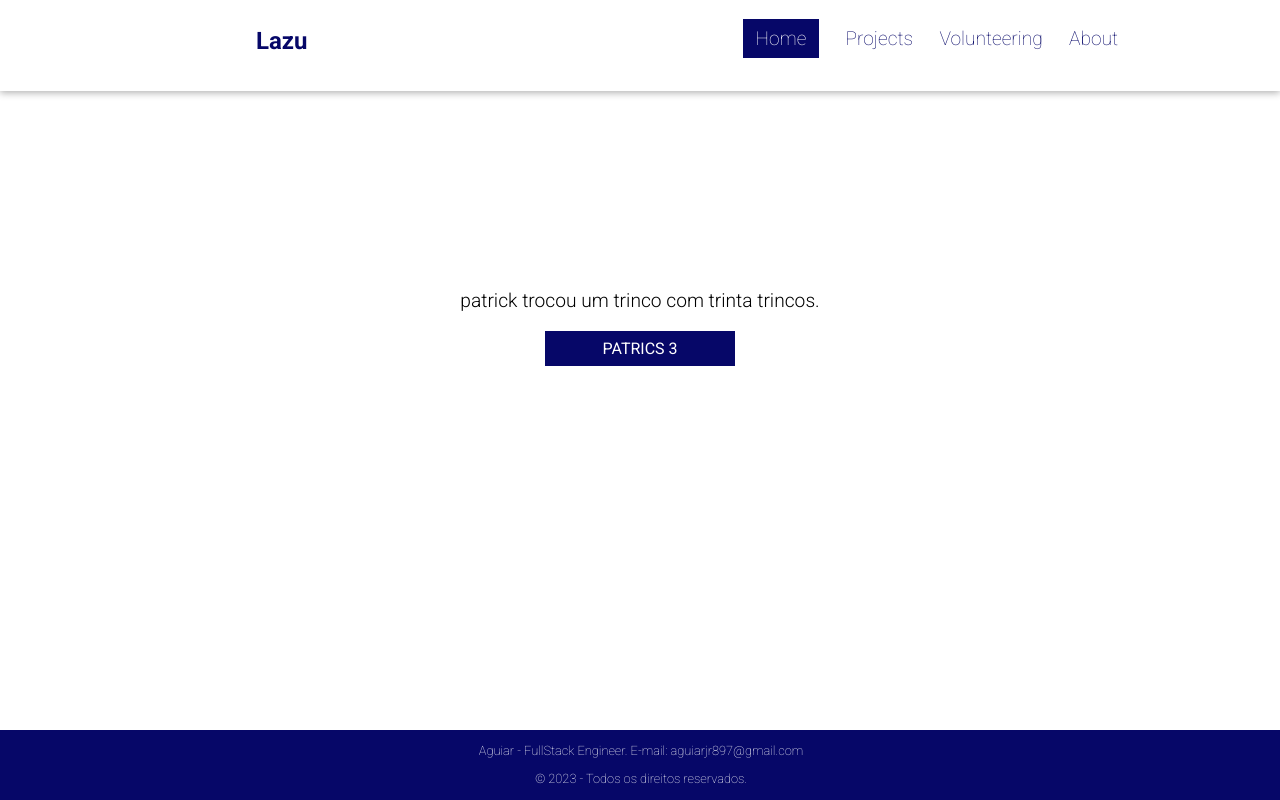
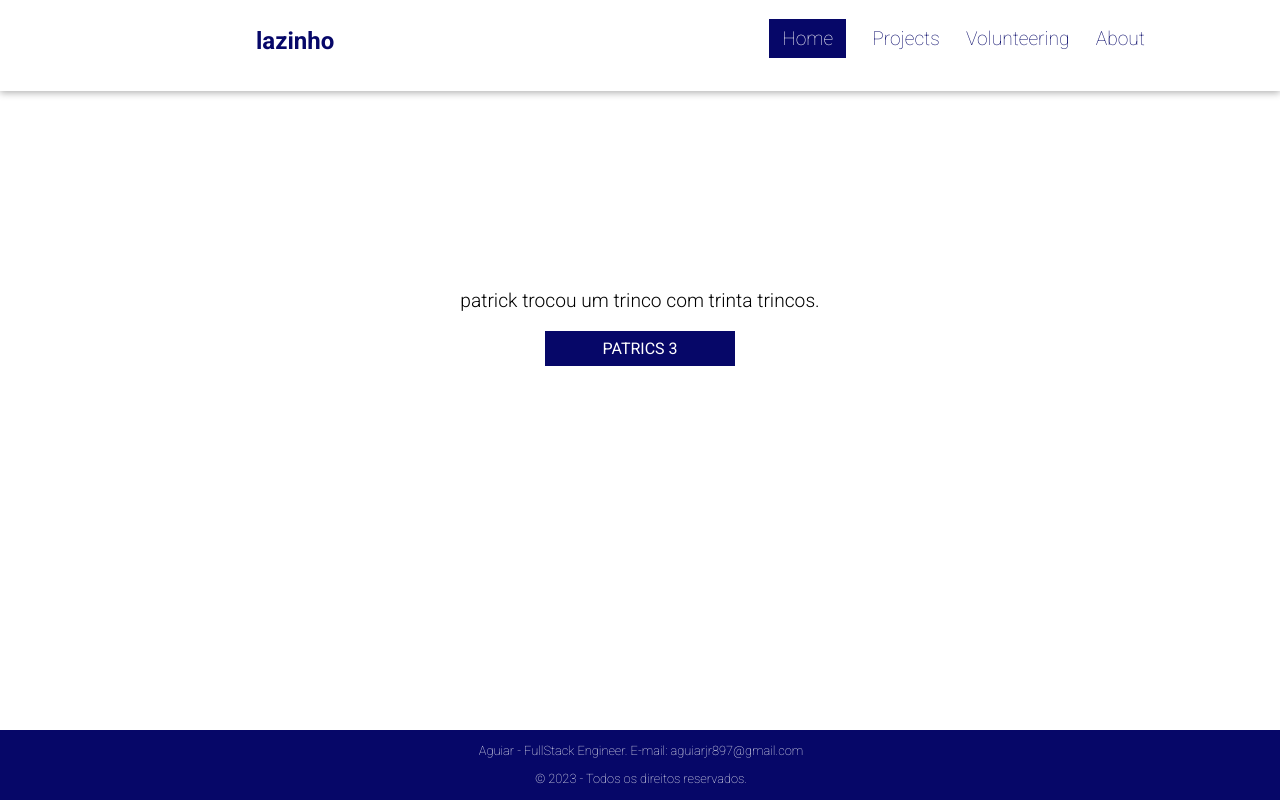
Before and after one commit to lazaroAlbuquerque/lazaroAlbuquerque.github.io, a plain HTML site: page index.html in a window 1280 px wide. Drawn offline with Linux system fonts and the light colour scheme.

Commit message:
Update index.html

```diff
--- a/index.html
+++ b/index.html
@@ -18,7 +18,7 @@
 
 <body>
     <header>
-        <h1>Lazu</h1>
+        <h1>lazinho</h1>
         <a href="#" class="menu-icon" onclick="toggleMenu()">&#9776;</a>
         <nav id="menu-h" class="menu-hide">
             <ul>
```
